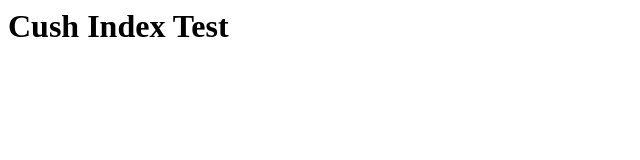
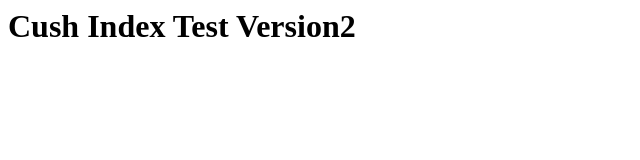
Before and after one commit to MKubitz/background-generator, a plain HTML site: page index.html in a window 1280 px wide. Shown: the whole page, without its empty margins (0-640 px from the left). Drawn offline with Linux system fonts and the light colour scheme.

Commit message:
changed to version 2

```diff
--- a/index.html
+++ b/index.html
@@ -1 +1 @@
-<h1>Cush Index Test</h1>
+<h1>Cush Index Test Version2</h1>
```
